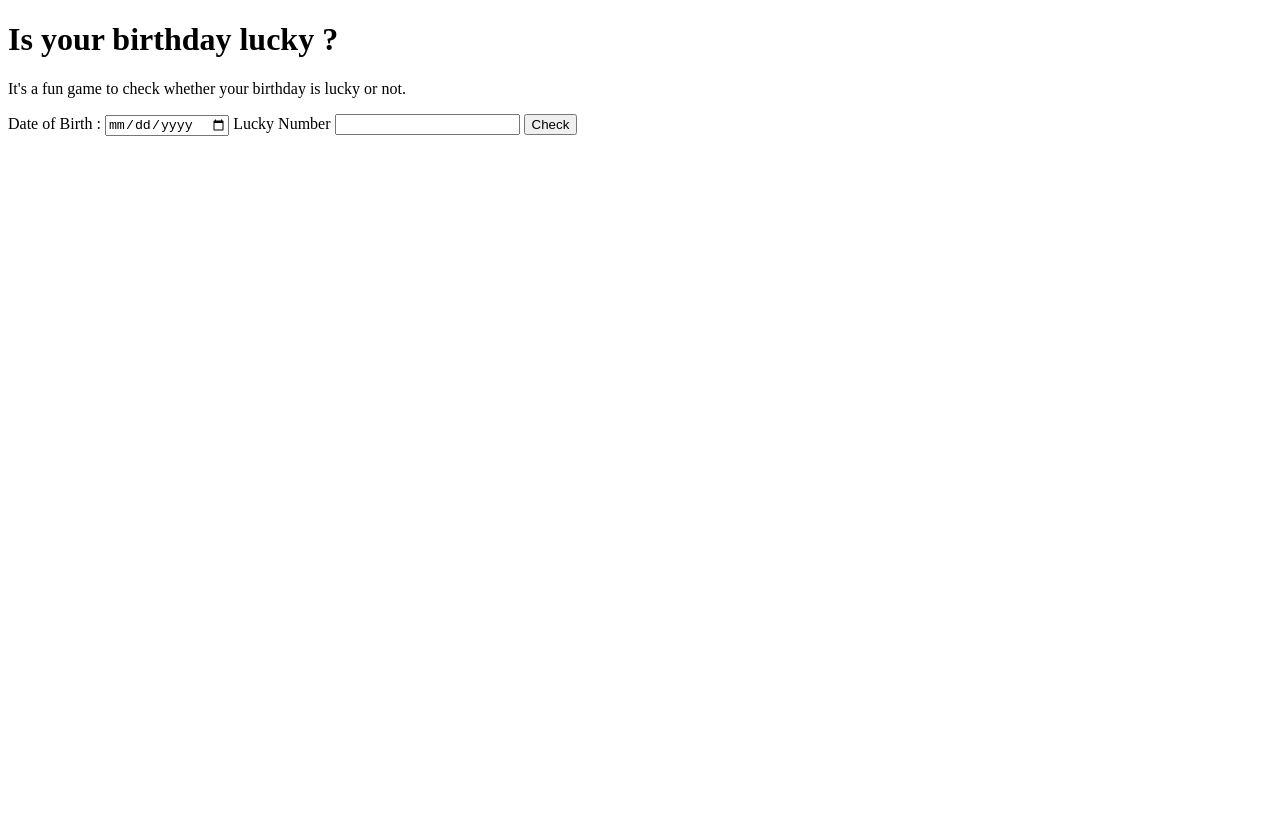
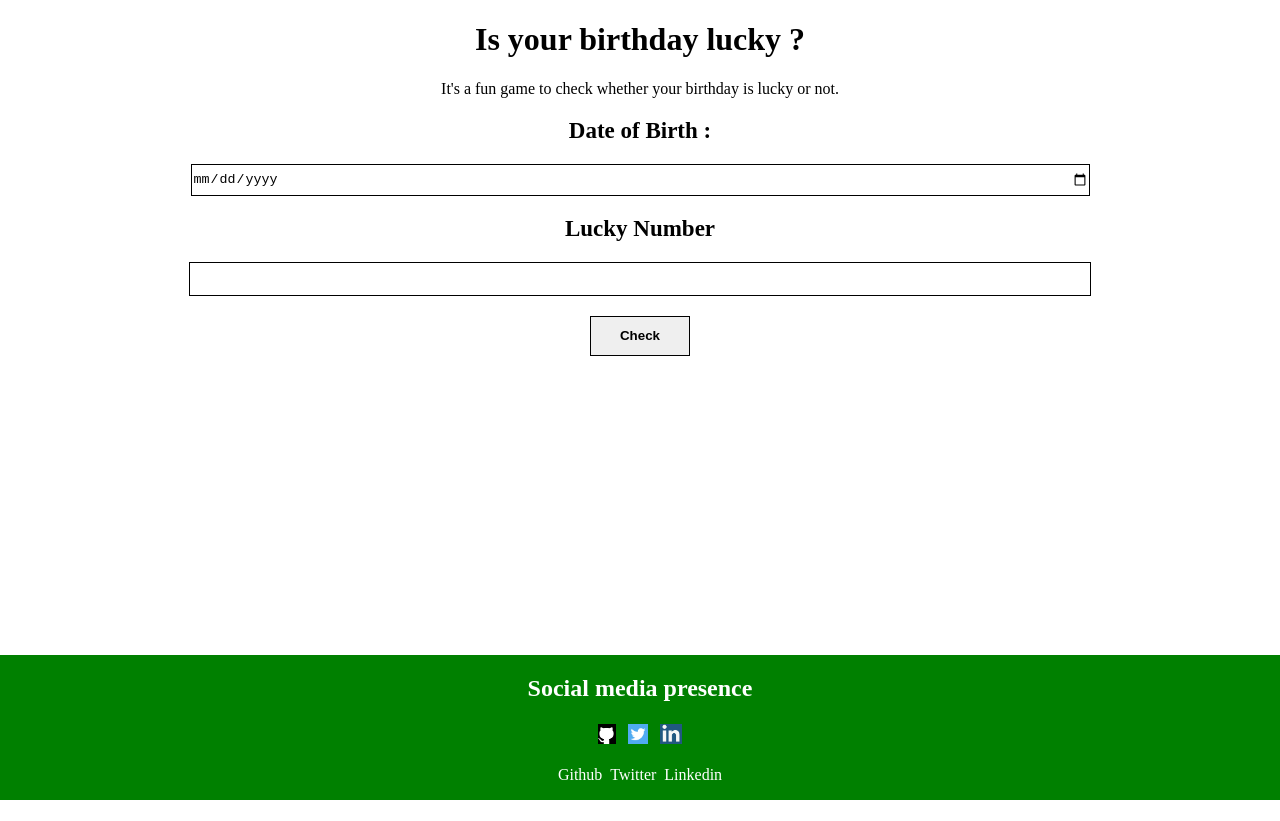
Before and after one commit to JuvitaSaini09/IS-MY-BIRTHDAY-LUCKY, a plain HTML site: page index.html in a window 1280 px wide. Before the commit the page ends 800 px from the top, so only its background shows below. Drawn offline with Linux system fonts and the light colour scheme.

Commit message:
stying; everything  related to  styling

```diff
--- a/index.html
+++ b/index.html
@@ -27,6 +27,36 @@
     </div>
     <script type="text/javascript" src="script.js"></script>
 
+        <footer class="foot">
+            <h2>Social media presence</h2>
+            <ul class="social-media">
+                <li class="foot-links">
+                    <a class="media-link" href="https://github.com/JuvitaSaini09"> <img class="link-icons"
+                            src="pics/github.jpg" /></a>
+                </li>
+                <li class="foot-links">
+                    <a class="media-link" href="https://twitter.com/SainiJuvita?s=03"> <img class="link-icons"
+                            src="pics\twitter-icon (1).png" /></a>
+                </li>
+                <li class="foot-links">
+                    <a class="media-link" href="https://www.linkedin.com/in/juvita-saini-77291a206"><img
+                            class="link-icons" src="pics\linkedin-icon (1).png" /></a>
+                </li>
+            </ul>
+            <ul class="social-media">
+                <li class="foot-links">
+                    <a class="media-link hover-media" href="https://github.com/JuvitaSaini09">Github</a>
+                </li>
+                <li class="foot-links">
+                    <a class="media-link hover-media" href="https://twitter.com/SainiJuvita?s=03">Twitter</a>
+                </li>
+                <li class="foot-links">
+                    <a class="media-link hover-media"
+                        href="https://www.linkedin.com/in/juvita-saini-77291a206">Linkedin</a>
+                </li>
+            </ul>
+
+        </footer>
 </body>
 
 </html>
--- a/script.js
+++ b/script.js
@@ -22,14 +22,24 @@ function calculateLuckyNumber(){
   const Bdate=dob.value.replaceAll("-","");
   const LuckyNo=luckyNo.value;
   console.log(typeof Bdate);
-  const Sum=0;
-  /*
+
+  var Sum=0;
+
   for(let i=0;i<Bdate.length;i++){
 
-       Sum=Sum+(Bdate.CharAt(i));
+       Sum=Sum+Number(Bdate.charAt(i));
   }
-console.log(Sum);
-*/
+
+      //sum,LuckyNo
+      if(Sum%LuckyNo==0){
+        showError("Your birthday is lucky 🚀 !!");
+      }
+          else{
+
+            showError("Your birthday is not lucky 🤒 !!");
+          }
+
+
 }
 function hideError()
 {
--- a/style.css
+++ b/style.css
@@ -0,0 +1,77 @@
+html,
+body {
+  width: 100%;
+  height: 100%;
+  margin: 0;
+
+}
+.container{
+    margin:auto;
+    text-align: center;
+}
+label{
+    font-size: 23px;
+    font-weight:bold;
+}
+label,button{
+    margin:20px auto;
+    display: block;
+
+}
+input{
+    width:70%;
+    height: 30px;
+    border: 1px solid black;
+
+}
+button{
+
+    border: 1px solid black;
+    font-weight:bold;
+    height: 40px;
+    width: 100px;
+}
+
+.foot {
+    position: absolute;
+    bottom: 0px;
+    padding: 0px;
+    width: 100%;
+    color: white;
+    background-color:green;
+    text-align: center;
+  }
+
+  .social-media {
+    list-style-type: none;
+    padding-inline-start: 0px;
+  }
+
+  .foot-links {
+    display: inline;
+    padding: 2px;
+
+  }
+
+  .media-link {
+    text-decoration: none;
+    color: white;
+  }
+
+  .link-icons {
+    height: 20px;
+    padding: 2px;
+  }
+
+
+
+  .social-media .hover-media:hover {
+    font-weight: bold;
+    color:black;
+    background-color:yellow;
+
+  }
+
+  .link-icons:hover {
+    background-color:yellow;
+  }
```
Also changed, not shown: pics/github.jpg (added), pics/linkedin-icon (1).png (added), pics/twitter-icon (1).png (added).
